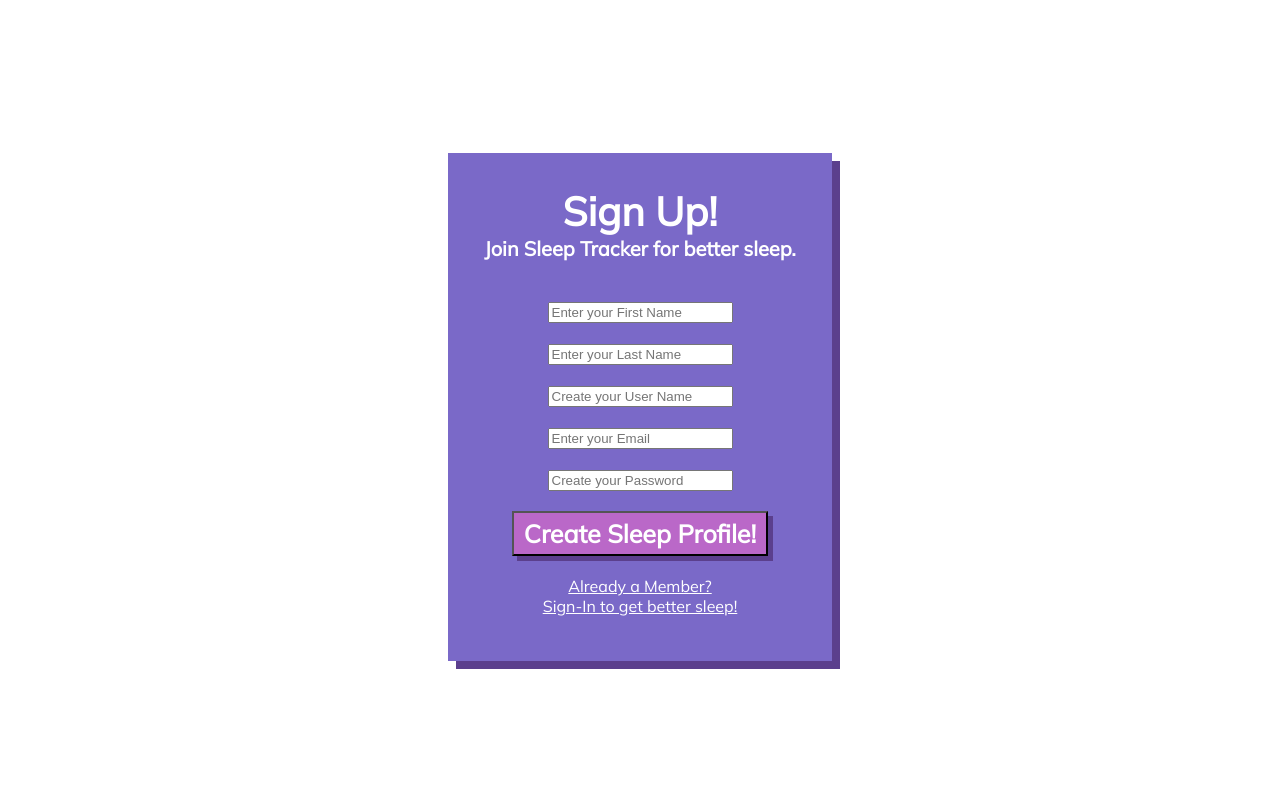
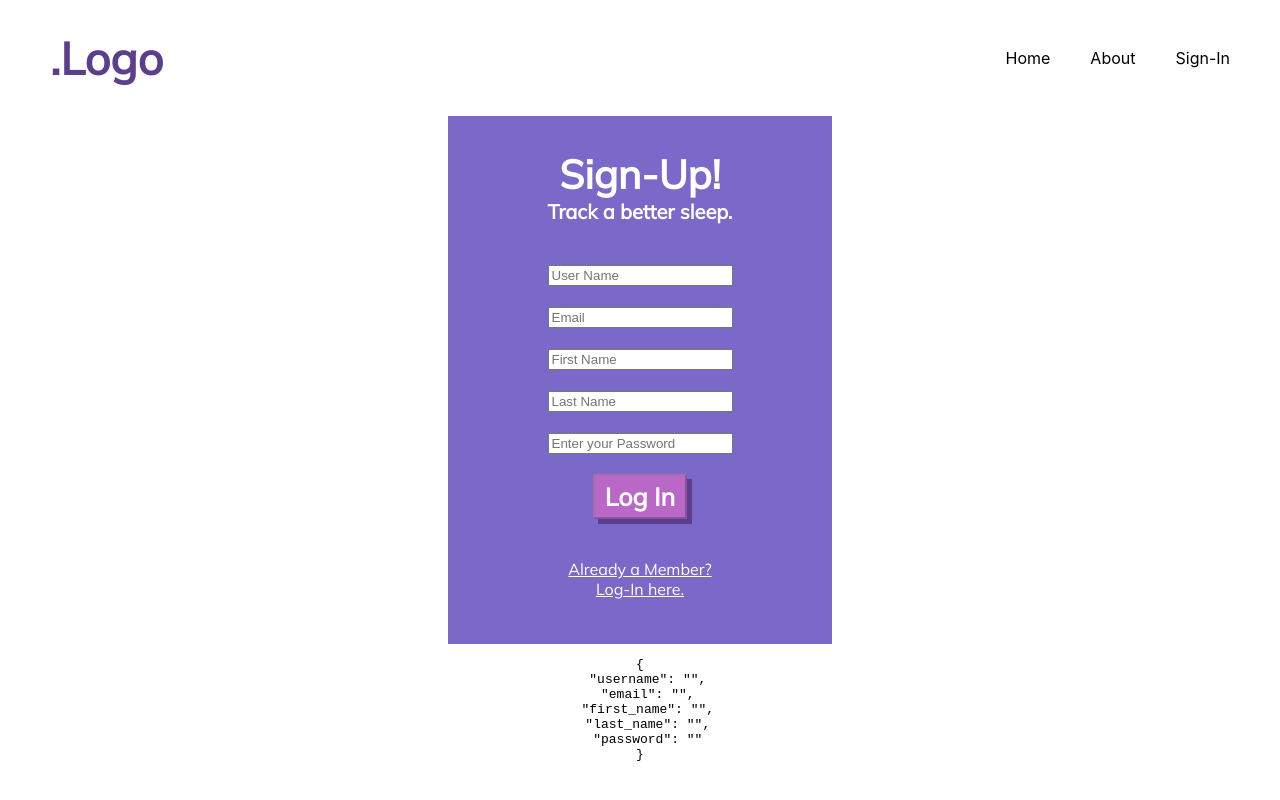
Before and after one commit to bw-sleep-tracker-1/React, a React (Create React App) app: page /signup in a window 1280 px wide. Built offline with nearby package versions, Linux system fonts and the light colour scheme.

Commit message:
ready pull from main

```diff
--- a/src/App.js
+++ b/src/App.js
@@ -28,14 +28,14 @@ import "./App.css";
 // };
 
 // const initialUsers = [];
-const initialDisabled = true;
+// const initialDisabled = true;
 
 const App = () => {
-  const [users, setUsers] = useState({
+  const [newUserState, setNewUserState] = useState({
     username: "",
     email: "",
-    fName: "",
-    lName: "",
+    first_name: "",
+    last_name: "",
     password: "",
   });
 
@@ -43,21 +43,21 @@ const App = () => {
 
   // });
 
-  const [formErrors, setFormErrors] = useState({
+  const [formError, setFormError] = useState({
     username: "",
     email: "",
-    fName: "",
-    lName: "",
+    first_name: "",
+    last_name: "",
     password: "",
   });
 
-  const [disabled, setDisabled] = useState(initialDisabled);
+  const [buttDisabled, setButtDisabled] = useState(true);
 
   useEffect(() => {
-    signSchema.isValid(users).then((valid) => {
-      setDisabled(!valid);
+    signSchema.isValid(newUserState).then((valid) => {
+      setButtDisabled(!valid);
     });
-  }, [users]);
+  }, [newUserState]);
 
   const [userPost, setUserPost] = useState([]);
 
@@ -182,14 +182,14 @@ const App = () => {
 
       <Route path="/signup">
         <SignUp
-          users={users}
-          setUsers={setUsers}
+          newUserState={newUserState}
+          setNewUserState={setNewUserState}
           // formValues={formValues}
           // setFormValues={setFormValues}
-          formErrors={formErrors}
-          setFormErrors={setFormErrors}
-          disabled={disabled}
-          setDisabled={setDisabled}
+          formError={formError}
+          setFormError={setFormError}
+          buttDisabled={buttDisabled}
+          setButtDisabled={setButtDisabled}
           userPost={userPost}
           setUserPost={setUserPost}
         />
--- a/src/components/Signup.js
+++ b/src/components/Signup.js
@@ -1,54 +1,35 @@
-import React, { useState, useEffect } from "react";
+import React from "react";
+// import { useHistory } from "react-router-dom";
+import * as yup from "yup";
+import signSchema from "../validation/signSchema";
+// import axiosWithAuth from '../components/axiosWithAuth'
 import axios from "axios";
-import signSchema from "../validation/signSchema";
-import * as yup from "yup";
-// import App from "./App";
-
-// const initialFormValues = {
-//   username: "",
-//   email: "",
-//   fName: "",
-//   lName: "",
-//   password: "",
-// };
-
-// const initialFormErrors = {
-//   username: "",
-//   email: "",
-//   fName: "",
-//   lName: "",
-//   password: "",
-// };
-
-// const initialDisabled = true;
 
 const SignUp = (props) => {
-  const users = props.users;
-  console.log(users);
-  const setUsers = props.setUsers;
-  // const formValues = props.formValues;
-  // const setFormValues = props.setFormValues;
-  const formErrors = props.formErrors;
-  const setFormErrors = props.setFormErrors;
-  const disabled = props.disabled;
-  const setDisabled = props.setDisabled;
+  const newUserState = props.newUserState;
+  const setNewUserState = props.setNewUserState;
+  const formError = props.formError;
+  const setFormError = props.setFormError;
+  const buttDisabled = props.buttDisabled;
   const userPost = props.userPost;
   const setUserPost = props.setUserPost;
+
+  //validation
 
   const validateChange = (e) => {
     yup
       .reach(signSchema, e.target.name)
       .validate(e.target.value)
       .then((valid) => {
-        setFormErrors({
-          ...formErrors,
+        setFormError({
+          ...formError,
           [e.target.name]: "",
         });
       })
       .catch((err) => {
-        setFormErrors({
-          ...formErrors,
-          [e.target.name]: err.formErrors[0],
+        setFormError({
+          ...formError,
+          [e.target.name]: err.errors[0], /// this need to say "errors"
         });
       });
   };
@@ -58,17 +39,17 @@ const SignUp = (props) => {
     axios
       .post(
         "https://lambda-bw-sleep-tracker.herokuapp.com/auth/signup",
-        userPost
+        newUserState
       )
       .then((response) => {
-        setUsers(response.data);
+        setUserPost(response.data);
         console.log("success", userPost);
 
-        setUserPost({
+        setNewUserState({
           username: "",
           email: "",
-          fName: "",
-          lName: "",
+          first_name: "",
+          last_name: "",
           password: "",
         });
       })
@@ -80,112 +61,307 @@ const SignUp = (props) => {
   const inputChange = (event) => {
     event.persist();
     const newFormData = {
-      ...userPost,
+      ...newUserState,
       [event.target.name]:
         event.target.type === "checkbox"
           ? event.target.checked
           : event.target.value,
     };
     validateChange(event);
-    setUserPost(newFormData);
+    setNewUserState(newFormData);
   };
 
   return (
-    <>
-      <form onSubmit={formSubmit}>
     <div className="signUp">
-          <h2>Sleep better. Feel better. Live better. TODAY!</h2>
-          {/* <div className="errors">
-            <div>{formErrors.username}</div>
-            <div>{formErrors.email}</div>
-            <div>{formErrors.fName}</div>
-            <div>{formErrors.lName}</div>
-            <div>{formErrors.password}</div>
-          </div> */}
-          <div className="logInForm">
-            <h2>Sign Up!</h2>
-            <p>Join Sleep Tracker for better sleep.</p>
+      <header>
+        <h1>.Logo</h1>
+        <nav>
+          <ul>Home</ul>
+          <ul>About</ul>
+          <ul>Sign-In</ul>
+        </nav>
+      </header>
+
+      <div className="signUpForm">
+        <h2>Sign-Up!</h2>
+        <p>Track a better sleep.</p>
         <br />
 
-            <input
-              className="fName"
-              name="fName"
-              type="text"
-              value={users.fName}
-              onChange={inputChange}
-              placeholder="Enter your First Name"
-            />
-            <br />
-            {/* {formErrors.fname.length > 0 ? (
-              <p className="error">{formErrors.fname}</p>
-            ) : null} */}
-            <br />
-            <input
-              className="lName"
-              name="lName"
-              type="text"
-              value={users.lName}
-              onChange={inputChange}
-              placeholder="Enter your Last Name"
-            />
-            <br />
-            {/* {formErrors.lname.length > 0 ? (
-              <p className="error">{formErrors.lname}</p>
-            ) : null} */}
-            <br />
+        <form onSubmit={formSubmit}>
           <input
             className="username"
             name="username"
             type="text"
-              value={users.username}
+            placeholder="User Name"
+            value={newUserState.username}
             onChange={inputChange}
-              placeholder="Create your User Name"
           />
           <br />
-            {formErrors.username.length > 0 ? (
-              <p className="error">{formErrors.username}</p>
+          {formError.username.length > 0 ? (
+            <p className="error">{formError.username}</p>
           ) : null}
           <br />
+
           <input
             className="email"
             name="email"
             type="email"
-              value={users.email}
+            placeholder="Email"
+            value={newUserState.email}
             onChange={inputChange}
-              placeholder="Enter your Email"
           />
           <br />
-            {formErrors.email.length > 0 ? (
-              <p className="error">{formErrors.email}</p>
+          {formError.email.length > 0 ? (
+            <p className="error">{formError.email}</p>
           ) : null}
           <br />
+
+          <input
+            className="first_name"
+            name="first_name"
+            type="text"
+            placeholder="First Name"
+            value={newUserState.first_name}
+            onChange={inputChange}
+          />
+          <br />
+          {formError.first_name.length > 0 ? (
+            <p className="error">{formError.first_name}</p>
+          ) : null}
+          <br />
+
+          <input
+            className="last_name"
+            name="last_name"
+            type="text"
+            placeholder="Last Name"
+            value={newUserState.last_name}
+            onChange={inputChange}
+          />
+          <br />
+          {formError.last_name.length > 0 ? (
+            <p className="error">{formError.email}</p>
+          ) : null}
+          <br />
+
           <input
             className="password"
             name="password"
             type="password"
-              value={users.password}
+            placeholder="Enter your Password"
+            value={newUserState.password}
             onChange={inputChange}
-              placeholder="Create your Password"
           />
           <br />
-            {formErrors.password.length > 0 ? (
-              <p className="error">{formErrors.password}</p>
+          {formError.password.length > 0 ? (
+            <p className="error">{formError.password}</p>
           ) : null}
           <br />
-            <button disabled={setDisabled}>Create Sleep Profile!</button>
-
+          <button disabled={buttDisabled}>Log In</button>
+        </form>
         <br />
         <br />
-            <a href="/">
+        <a href="./">
           Already a Member?
           <br />
-              Sign-In to get better sleep!
+          Log-In here.
         </a>
       </div>
+      <pre>{JSON.stringify(newUserState, null, 2)}</pre>
     </div>
-      </form>
-    </>
   );
 };
 
 export default SignUp;
+
+// import React, { useState, useEffect } from "react";
+// import axios from "axios";
+// import signSchema from "../validation/signSchema";
+// import * as yup from "yup";
+// // import App from "./App";
+
+// // const initialFormValues = {
+// //   username: "",
+// //   email: "",
+// //   fName: "",
+// //   lName: "",
+// //   password: "",
+// // };
+
+// // const initialFormErrors = {
+// //   username: "",
+// //   email: "",
+// //   fName: "",
+// //   lName: "",
+// //   password: "",
+// // };
+
+// // const initialDisabled = true;
+
+// const SignUp = (props) => {
+//   const users = props.users;
+//   console.log(users);
+//   const setUsers = props.setUsers;
+//   // const formValues = props.formValues;
+//   // const setFormValues = props.setFormValues;
+//   const formErrors = props.formErrors;
+//   const setFormErrors = props.setFormErrors;
+//   const disabled = props.disabled;
+//   const setDisabled = props.setDisabled;
+//   const userPost = props.userPost;
+//   const setUserPost = props.setUserPost;
+
+//   const validateChange = (e) => {
+//     yup
+//       .reach(signSchema, e.target.name)
+//       .validate(e.target.value)
+//       .then((valid) => {
+//         setFormErrors({
+//           ...formErrors,
+//           [e.target.name]: "",
+//         });
+//       })
+//       .catch((err) => {
+//         setFormErrors({
+//           ...formErrors,
+//           [e.target.name]: err.errors[0],
+//         });
+//       });
+//   };
+
+//   const formSubmit = (event) => {
+//     event.preventDefault();
+//     axios
+//       .post(
+//         "https://lambda-bw-sleep-tracker.herokuapp.com/auth/signup",
+//         userPost
+//       )
+//       .then((response) => {
+//         setUsers(response.data);
+//         console.log("success", userPost);
+
+//         setUserPost({
+//           username: "",
+//           email: "",
+//           fName: "",
+//           lName: "",
+//           password: "",
+//         });
+//       })
+//       .catch((err) => {
+//         console.log(err.response);
+//       });
+//   };
+
+//   const inputChange = (event) => {
+//     event.persist();
+//     const newFormData = {
+//       ...userPost,
+//       [event.target.name]:
+//         event.target.type === "checkbox"
+//           ? event.target.checked
+//           : event.target.value,
+//     };
+//     validateChange(event);
+//     setUserPost(newFormData);
+//   };
+
+//   return (
+//     <>
+//       <form onSubmit={formSubmit}>
+//         <div className="signUp">
+//           <h2>Sleep better. Feel better. Live better. TODAY!</h2>
+//           {/* <div className="errors">
+//             <div>{formErrors.username}</div>
+//             <div>{formErrors.email}</div>
+//             <div>{formErrors.fName}</div>
+//             <div>{formErrors.lName}</div>
+//             <div>{formErrors.password}</div>
+//           </div> */}
+//           <div className="logInForm">
+//             <h2>Sign Up!</h2>
+//             <p>Join Sleep Tracker for better sleep.</p>
+//             <br />
+
+//             <input
+//               className="fName"
+//               name="fName"
+//               type="text"
+//               value={users.fName}
+//               onChange={inputChange}
+//               placeholder="Enter your First Name"
+//             />
+//             <br />
+//             {/* {formErrors.fname.length > 0 ? (
+//               <p className="error">{formErrors.fname}</p>
+//             ) : null} */}
+//             <br />
+//             <input
+//               className="lName"
+//               name="lName"
+//               type="text"
+//               value={users.lName}
+//               onChange={inputChange}
+//               placeholder="Enter your Last Name"
+//             />
+//             <br />
+//             {/* {formErrors.lname.length > 0 ? (
+//               <p className="error">{formErrors.lname}</p>
+//             ) : null} */}
+//             <br />
+//             <input
+//               className="username"
+//               name="username"
+//               type="text"
+//               value={users.username}
+//               onChange={inputChange}
+//               placeholder="Create your User Name"
+//             />
+//             <br />
+//             {formErrors.username.length > 0 ? (
+//               <p className="error">{formErrors.username}</p>
+//             ) : null}
+//             <br />
+//             <input
+//               className="email"
+//               name="email"
+//               type="email"
+//               value={users.email}
+//               onChange={inputChange}
+//               placeholder="Enter your Email"
+//             />
+//             <br />
+//             {formErrors.email.length > 0 ? (
+//               <p className="error">{formErrors.email}</p>
+//             ) : null}
+//             <br />
+//             <input
+//               className="password"
+//               name="password"
+//               type="password"
+//               value={users.password}
+//               onChange={inputChange}
+//               placeholder="Create your Password"
+//             />
+//             <br />
+//             {formErrors.password.length > 0 ? (
+//               <p className="error">{formErrors.password}</p>
+//             ) : null}
+//             <br />
+//             <button disabled={setDisabled}>Create Sleep Profile!</button>
+
+//             <br />
+//             <br />
+//             <a href="/">
+//               Already a Member?
+//               <br />
+//               Sign-In to get better sleep!
+//             </a>
+//           </div>
+//         </div>
+//       </form>
+//     </>
+//   );
+// };
+
+// export default SignUp;
--- a/src/validation/signSchema.js
+++ b/src/validation/signSchema.js
@@ -5,11 +5,11 @@ export default yup.object().shape({
     .string()
     .required("Username is required")
     .min(3, "Username must be 3 chars or longer"),
-  fName: yup
+  first_name: yup
     .string()
     .required("fName is required")
     .min(3, "fName must be 3 chars or longer"),
-  lName: yup
+  last_name: yup
     .string()
     .required("lName is required")
     .min(3, "lName must be 3 chars or longer"),
```
Also changed, not shown: 1 other file (tests, documents, lock files or other folders). Lines whose indentation alone changed are shown as unchanged.
